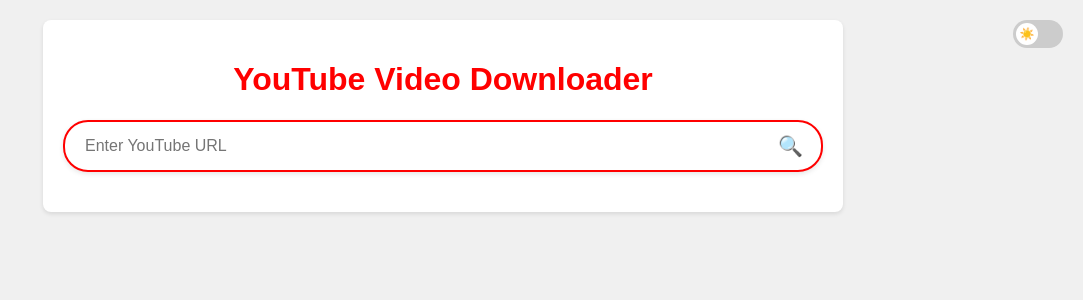
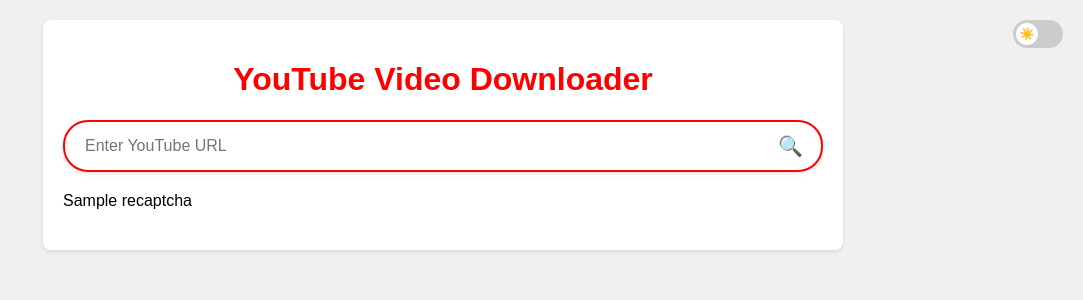
Before and after one commit to ABU-XTB/yt, a Flask app: template templates/index.html in a window 1280 px wide. Shown: the top 300 px of the page, without its empty margins (197-1280 px from the left). Run offline with Flask 3, Linux system fonts and the light colour scheme; the template is opened without the code that fills it: most values are stand-ins (such as "Sample title", 1, 10 or a date in 2020).

Commit message:
Update index.html

```diff
--- a/templates/index.html
+++ b/templates/index.html
@@ -264,6 +264,11 @@
                            oninput="showPreview(this.value)">
                     <span class="search-icon">🔍</span>
                 </div>
+                <!-- Add reCAPTCHA here -->
+                <!-- In your form, before the submit button -->
+                <div class="form-group">
+                    {{ recaptcha }}
+                </div>
             </div>
         </form>
 
@@ -404,7 +409,11 @@
     </script>
 </body>
 </html>
-<!-- Add this after the download button -->
+<head>
+    <script src="https://www.google.com/recaptcha/api.js" async defer></script>
+    <!-- Update CSP to allow reCAPTCHA -->
+    <meta http-equiv="Content-Security-Policy" content="default-src 'self' https://www.youtube.com https://www.google.com https://www.gstatic.com; script-src 'self' 'unsafe-inline' https://www.google.com https://www.gstatic.com; style-src 'self' 'unsafe-inline';">
+</head>
         <div class="progress-container" style="display: none;">
             <div class="progress-bar">
                 <div class="progress" id="downloadProgress"></div>
```
